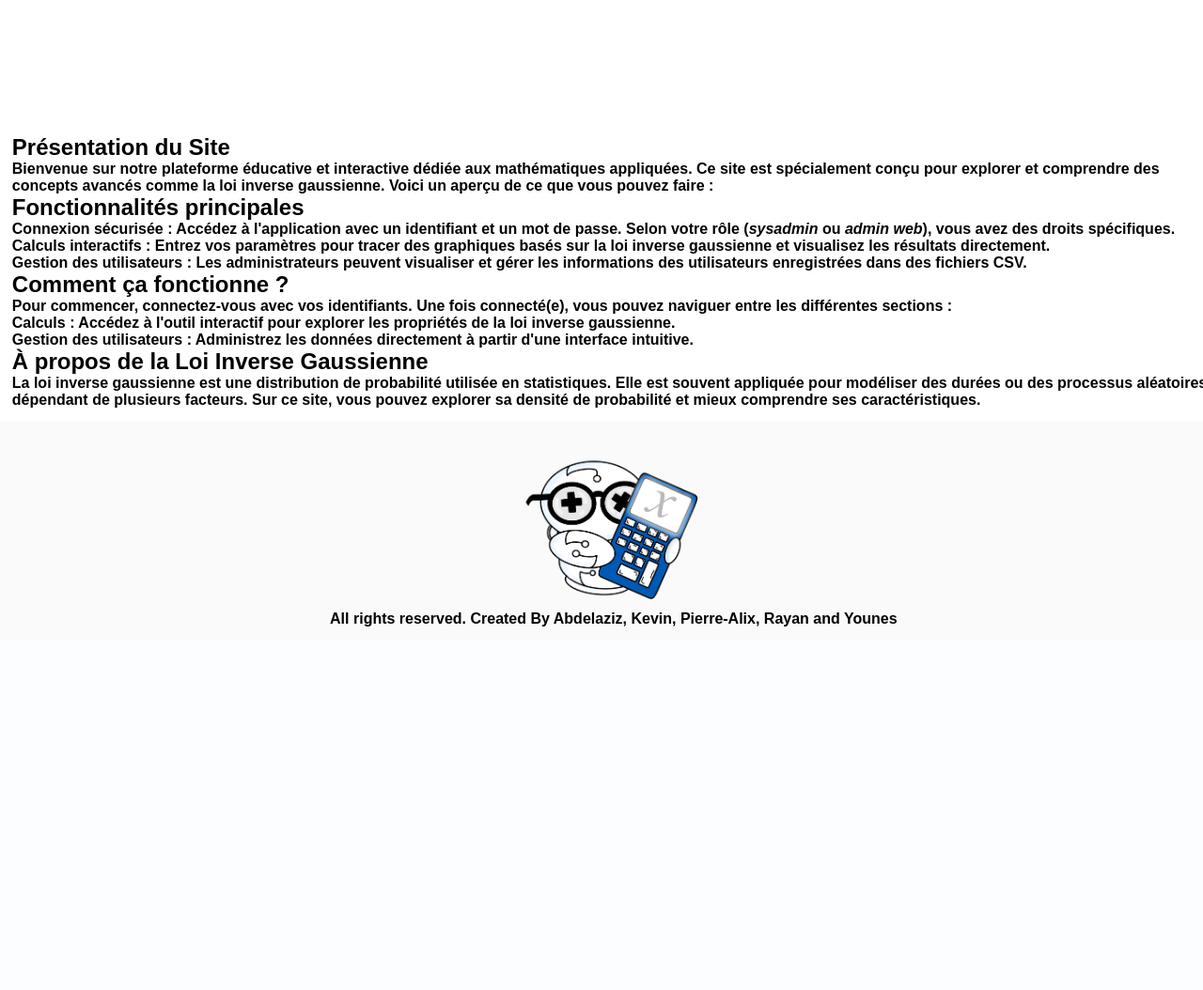
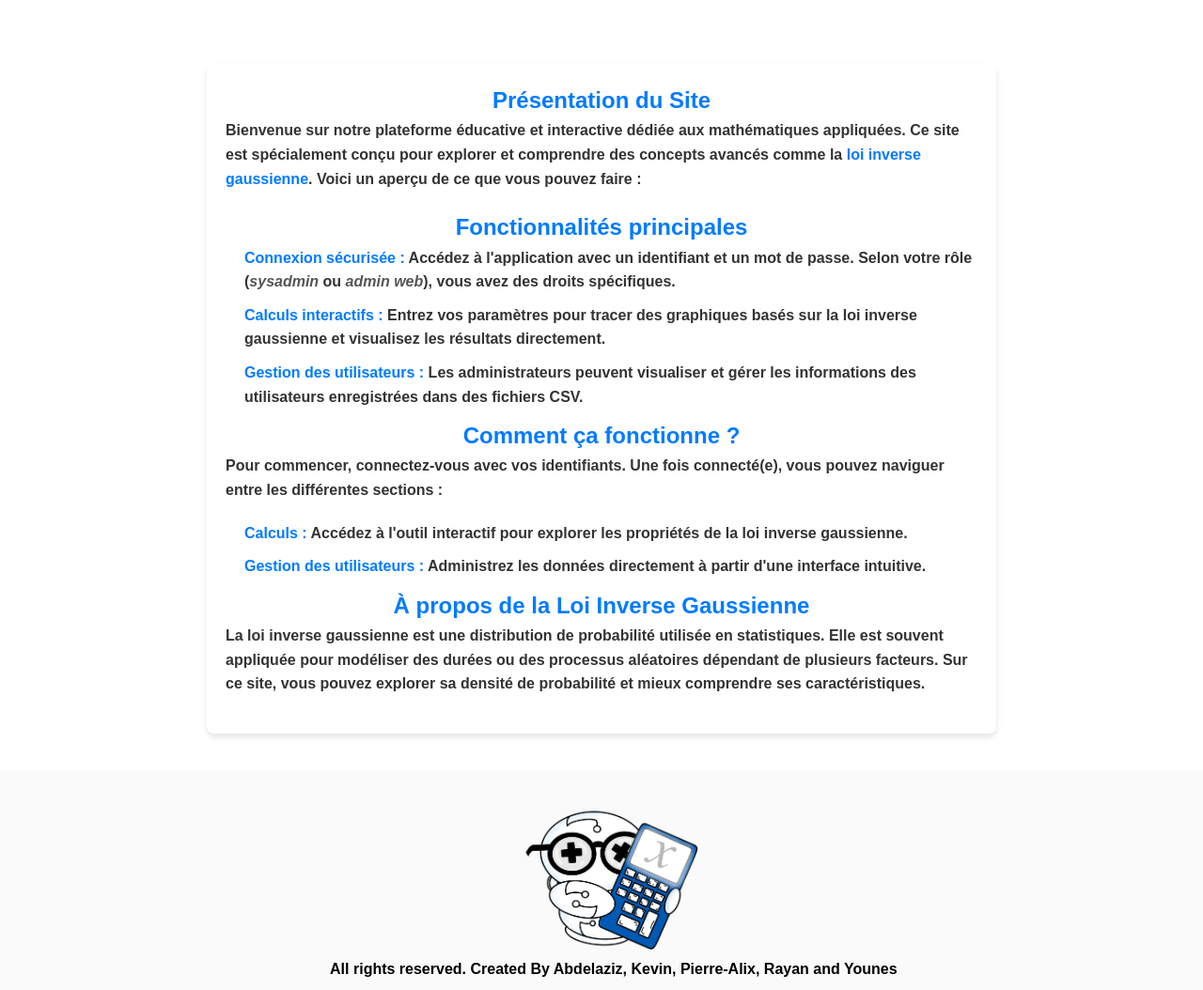
Before and after one commit to RayanSUK/SAE_DEV_APP, a PHP site: page /accueil.php in a window 1280 px wide. Shown: the part 764-1818 px from the top of the page at 94% size. Before the commit the page ends 1431 px from the top, so only its background shows below. Run offline with PHP 8.4, Linux system fonts and the light colour scheme.

Commit message:
ajout du css pour les 2 description precedentes

```diff
--- a/src/siteV2/style.css
+++ b/src/siteV2/style.css
@@ -161,7 +161,7 @@
 
 .video iframe {
     margin-top: 3%;
-    margin-bottom: 10%;
+    margin-bottom: 2%;
     border-radius: 3%;
 }
 
@@ -170,6 +170,56 @@
     font-size: 50px;
     margin-bottom: 10%;
 }
+
+
+
+.presentation-site {
+    padding: 40px;
+    background-color: #f9f9f9;
+    font-family: Arial, sans-serif;
+    color: #333;
+    line-height: 1.6;
+    background-color: white;
+}
+
+.presentation-site .container {
+    max-width: 800px;
+    margin: 0 auto;
+    background: #fff;
+    padding: 20px;
+    border-radius: 8px;
+    box-shadow: 0 4px 6px rgba(0, 0, 0, 0.1);
+}
+
+.presentation-site h1, .presentation-site h2 {
+    text-align: center;
+    color: #007bff;
+}
+
+.presentation-site ul, .presentation-site ol {
+    padding-left: 20px;
+}
+
+.presentation-site ul li, .presentation-site ol li {
+    margin-bottom: 10px;
+}
+
+.presentation-site p {
+    margin-bottom: 20px;
+}
+
+.presentation-site strong {
+    color: #007bff;
+}
+
+.presentation-site em {
+    color: #555;
+}
+
+
+
+
+
 
 
 /*  CSS POUR L'INSCRIPTION ET CONNEXION  */
```
